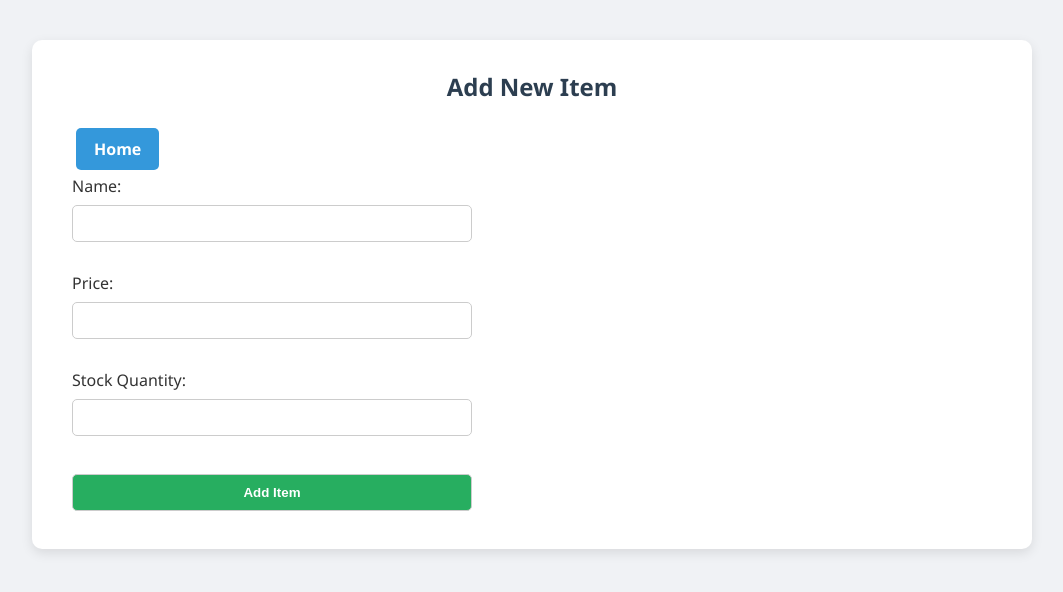
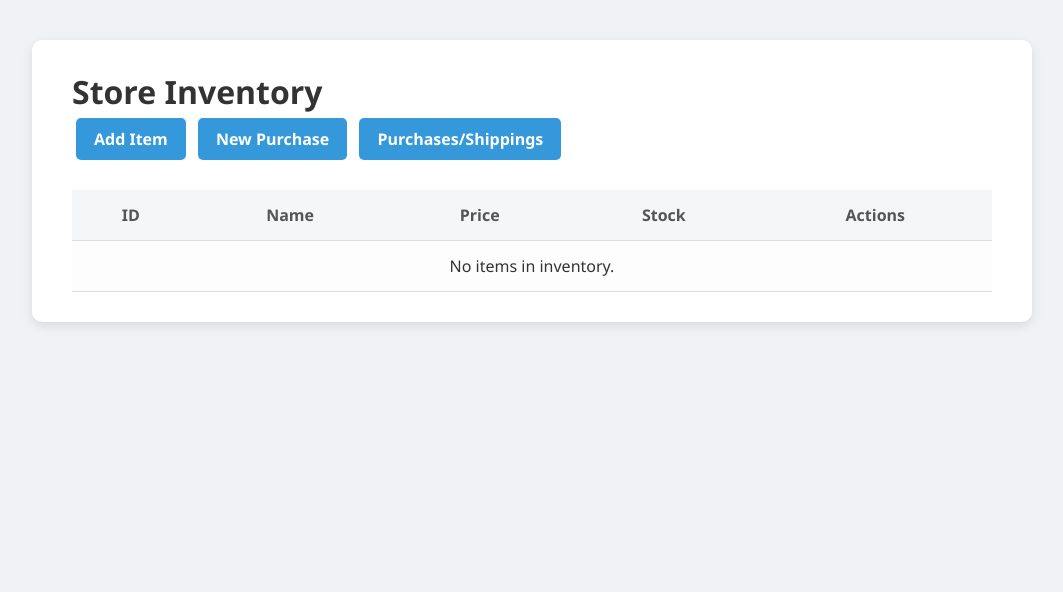
Before and after one commit to LikiTH1233/flask-store-app, a Flask app: page /add-item in a window 1280 px wide. Shown: the top 592 px of the page, without its empty margins (108-1171 px from the left). Run offline with Flask 3, Linux system fonts and the light colour scheme.

Commit message:
Update add_item.html

```diff
--- a/templates/add_item.html
+++ b/templates/add_item.html
@@ -1,22 +1,48 @@
 <!DOCTYPE html>
-<html>
+<html lang="en">
 <head>
-    <title>Add Item</title>
-    <link rel="stylesheet" href="/static/style.css">
+    <meta charset="UTF-8">
+    <title>Store Inventory</title>
+    <link rel="stylesheet" href="{{ url_for('static', filename='style.css') }}">
 </head>
 <body>
-<div class="container">
-    <h2>Add New Item</h2>
-    <a href="/" class="btn"> Home</a>
-    <form method="POST">
-        <label>Name:</label>
-        <input type="text" name="name" required><br>
-        <label>Price:</label>
-        <input type="number" step="0.01" name="price" required><br>
-        <label>Stock Quantity:</label>
-        <input type="number" name="stock_quantity" required><br>
-        <input type="submit" value="Add Item">
-    </form>
-</div>
+    <div class="container">
+        <h1> Store Inventory</h1>
+
+        <div class="nav-buttons">
+            <a href="{{ url_for('add_item') }}" class="btn"> Add Item</a>
+            <a href="{{ url_for('purchase') }}" class="btn"> New Purchase</a>
+            <a href="{{ url_for('purchases') }}" class="btn"> Purchases/Shippings</a>
+        </div>
+
+        <table>
+            <thead>
+                <tr>
+                    <th>ID</th>
+                    <th>Name</th>
+                    <th>Price</th>
+                    <th>Stock</th>
+                    <th>Actions</th>
+                </tr>
+            </thead>
+            <tbody>
+                {% for item in items %}
+                <tr>
+                    <td>{{ item[0] }}</td>
+                    <td>{{ item[1] }}</td>
+                    <td>₹{{ item[2] }}</td>
+                    <td>{{ item[3] }}</td>
+                    <td>
+                        <a href="{{ url_for('update_item', item_id=item[0]) }}" class="btn update">Update</a>
+                        <a href="{{ url_for('delete_item', item_id=item[0]) }}" class="btn danger"
+                           onclick="return confirm('Are you sure you want to delete this item?');">Delete</a>
+                    </td>
+                </tr>
+                {% else %}
+                <tr><td colspan="5">No items in inventory.</td></tr>
+                {% endfor %}
+            </tbody>
+        </table>
+    </div>
 </body>
 </html>
```
